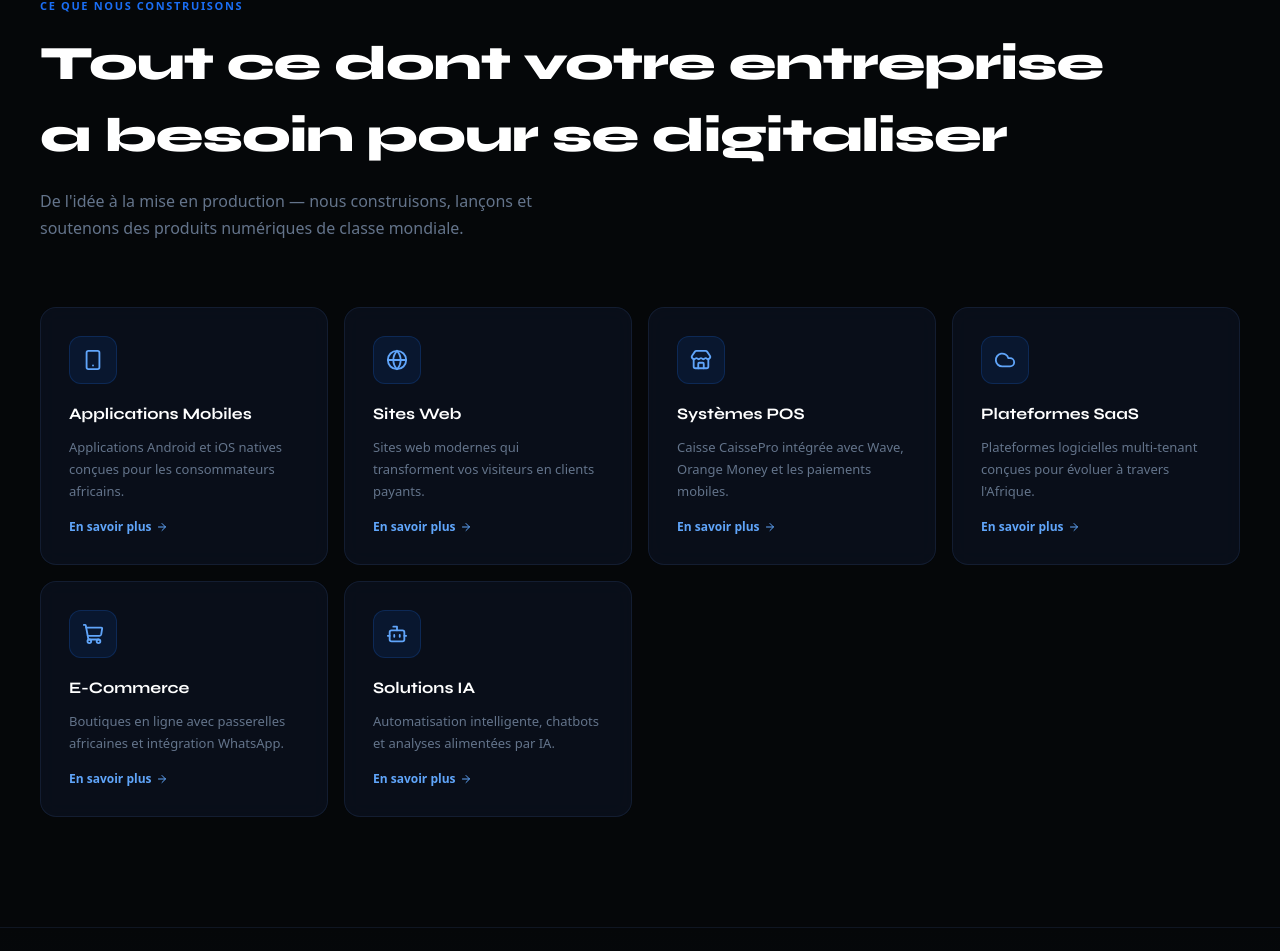
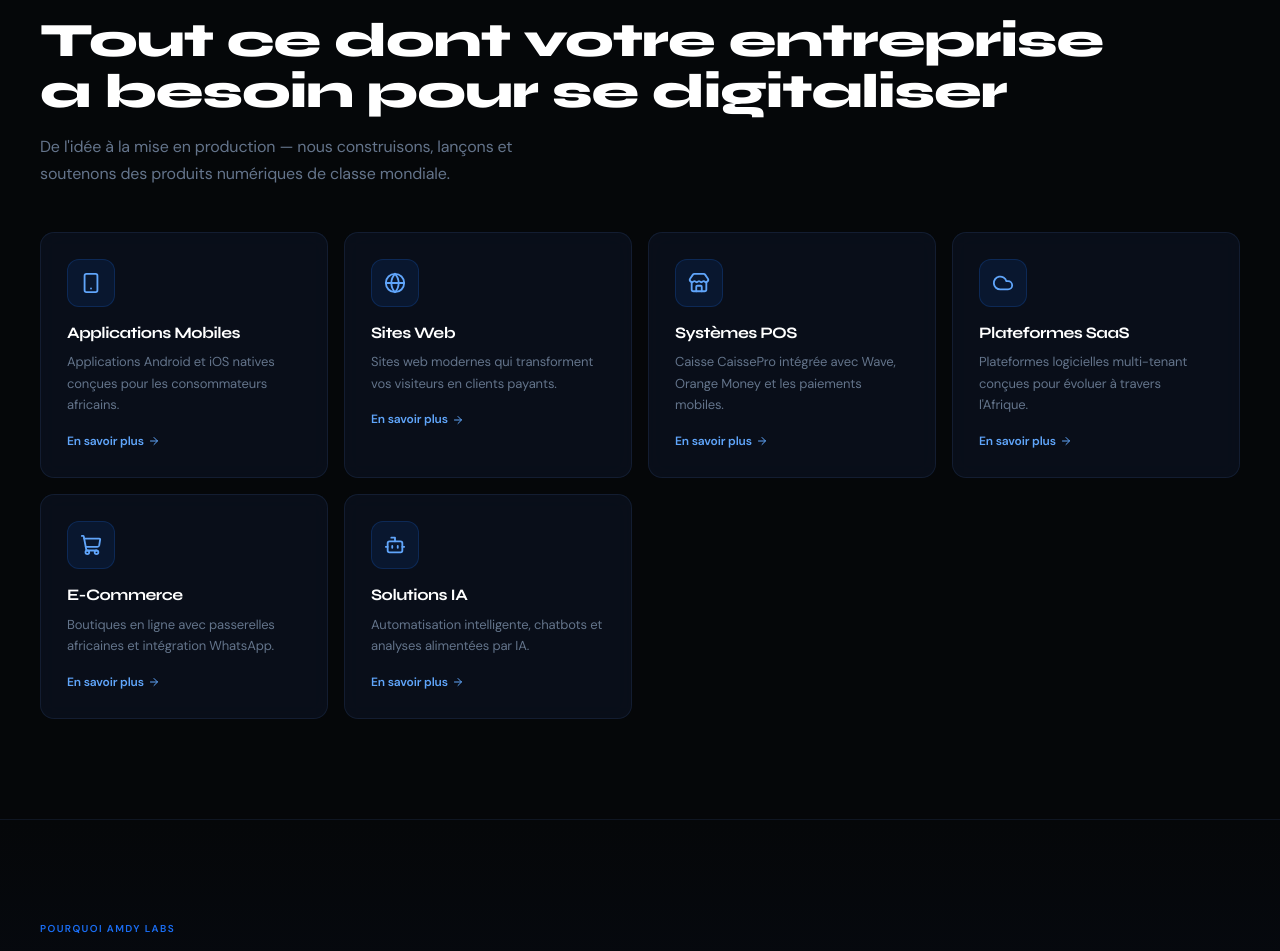
Before and after one commit to Amdyb/Amdylabs, a Next.js app: page / in a window 1280 px wide. Shown: the part 1421-2372 px from the top of the page. Built offline with nearby package versions, Linux system fonts and the light colour scheme.

Commit message:
design: tighter typography — spacing, line-heights, letter-spacing, section rhythm

```diff
--- a/app/(marketing)/page.tsx
+++ b/app/(marketing)/page.tsx
@@ -157,8 +157,8 @@ export default function HomePage() {
               <span style={{ background: 'linear-gradient(135deg,#60a5fa,#00e676)', WebkitBackgroundClip: 'text', WebkitTextFillColor: 'transparent', backgroundClip: 'text' }}>{t.h1b}</span><br />
               {t.h1c}
             </h1>
-            <p style={{ fontSize: 17, color: '#94a3b8', maxWidth: 500, marginBottom: 40, lineHeight: 1.78 }}>{t.sub}</p>
-            <div style={{ display: 'flex', gap: 14, flexWrap: 'wrap', marginBottom: 52 }}>
+            <p style={{ fontSize: 17, color: '#94a3b8', maxWidth: 500, marginBottom: 40, lineHeight: 1.72 }}>{t.sub}</p>
+            <div style={{ display: 'flex', gap: 14, flexWrap: 'wrap', marginBottom: 44 }}>
               <Link href="/contact" style={{ display: 'inline-flex', alignItems: 'center', gap: 8, background: 'linear-gradient(135deg,#1a6ef5,#0050c8)', color: '#fff', padding: '15px 32px', borderRadius: 10, fontWeight: 700, fontSize: 15, textDecoration: 'none', boxShadow: '0 8px 32px rgba(26,110,245,0.4)' }}>
                 <Rocket size={16} /> {t.cta1}
               </Link>
@@ -195,23 +195,23 @@ export default function HomePage() {
       </div>
 
       {/* SERVICES */}
-      <section style={{ padding: '110px 24px' }}>
+      <section style={{ padding: '100px 24px' }}>
         <div style={{ maxWidth: 1200, margin: '0 auto' }}>
-          <div style={{ marginBottom: 64 }}>
-            <p style={{ fontSize: 11, fontWeight: 700, color: '#1a6ef5', letterSpacing: '0.15em', textTransform: 'uppercase', marginBottom: 14 }}>{t.servicesTag}</p>
+          <div style={{ marginBottom: 44 }}>
+            <p style={{ fontSize: 10, fontWeight: 600, color: '#1a6ef5', letterSpacing: '0.14em', textTransform: 'uppercase', marginBottom: 14 }}>{t.servicesTag}</p>
             <h2 style={{ fontFamily: 'Syne, system-ui', fontSize: 'clamp(30px,4vw,48px)', fontWeight: 800, marginBottom: 16, letterSpacing: '-0.02em', whiteSpace: 'pre-line' }}>{t.servicesTitle}</h2>
             <p style={{ fontSize: 16, color: '#64748b', maxWidth: 520, lineHeight: 1.7 }}>{t.servicesSub}</p>
           </div>
           <div style={{ display: 'grid', gridTemplateColumns: 'repeat(auto-fit, minmax(280px,1fr))', gap: 16 }}>
             {SERVICES.map(({ Icon, fr, en: en_, descFr, descEn }, i) => (
-              <div key={i} style={{ background: 'rgba(13,20,37,0.6)', border: '1px solid rgba(30,45,74,0.5)', borderRadius: 16, padding: 28, backdropFilter: 'blur(10px)', transition: 'all 0.3s' }}
+              <div key={i} style={{ background: 'rgba(13,20,37,0.6)', border: '1px solid rgba(30,45,74,0.5)', borderRadius: 14, padding: 26, backdropFilter: 'blur(10px)', transition: 'all 0.3s' }}
                 onMouseEnter={e => { const el = e.currentTarget as HTMLElement; el.style.borderColor='rgba(26,110,245,0.5)'; el.style.transform='translateY(-4px)'; el.style.boxShadow='0 20px 60px rgba(26,110,245,0.1)' }}
                 onMouseLeave={e => { const el = e.currentTarget as HTMLElement; el.style.borderColor='rgba(30,45,74,0.5)'; el.style.transform='none'; el.style.boxShadow='none' }}>
                 <div style={{ width: 48, height: 48, background: 'rgba(26,110,245,0.1)', border: '1px solid rgba(26,110,245,0.2)', borderRadius: 12, display: 'flex', alignItems: 'center', justifyContent: 'center', marginBottom: 18 }}>
                   <Icon size={22} color="#60a5fa" />
                 </div>
                 <h3 style={{ fontFamily: 'Syne, system-ui', fontSize: 16, fontWeight: 700, marginBottom: 10 }}>{lang === 'fr' ? fr : en_}</h3>
-                <p style={{ fontSize: 13, color: '#64748b', lineHeight: 1.7, marginBottom: 16 }}>{lang === 'fr' ? descFr : descEn}</p>
+                <p style={{ fontSize: 13, color: '#64748b', lineHeight: 1.65, marginBottom: 16 }}>{lang === 'fr' ? descFr : descEn}</p>
                 <Link href="/services" style={{ fontSize: 12, color: '#60a5fa', fontWeight: 600, textDecoration: 'none', display: 'flex', alignItems: 'center', gap: 4 }}>{t.learnMore} <ArrowRight size={12} /></Link>
               </div>
             ))}
@@ -220,10 +220,10 @@ export default function HomePage() {
       </section>
 
       {/* WHY + STATS */}
-      <section ref={statsRef.ref} style={{ padding: '110px 24px', background: 'linear-gradient(180deg,#050709 0%,#080d1a 50%,#050709 100%)', borderTop: '1px solid rgba(30,45,74,0.4)', borderBottom: '1px solid rgba(30,45,74,0.4)' }}>
+      <section ref={statsRef.ref} style={{ padding: '100px 24px', background: 'linear-gradient(180deg,#050709 0%,#080d1a 50%,#050709 100%)', borderTop: '1px solid rgba(30,45,74,0.4)', borderBottom: '1px solid rgba(30,45,74,0.4)' }}>
         <div style={{ maxWidth: 1200, margin: '0 auto', display: 'grid', gridTemplateColumns: 'repeat(auto-fit,minmax(320px,1fr))', gap: 70, alignItems: 'center' }}>
           <div>
-            <p style={{ fontSize: 11, fontWeight: 700, color: '#1a6ef5', letterSpacing: '0.15em', textTransform: 'uppercase', marginBottom: 14 }}>{t.whyTag}</p>
+            <p style={{ fontSize: 10, fontWeight: 600, color: '#1a6ef5', letterSpacing: '0.14em', textTransform: 'uppercase', marginBottom: 14 }}>{t.whyTag}</p>
             <h2 style={{ fontFamily: 'Syne, system-ui', fontSize: 'clamp(30px,4vw,48px)', fontWeight: 800, marginBottom: 18, letterSpacing: '-0.02em', whiteSpace: 'pre-line' }}>{t.whyTitle}</h2>
             <p style={{ fontSize: 15, color: '#64748b', marginBottom: 30, lineHeight: 1.75 }}>{t.whySub}</p>
             <ul style={{ listStyle: 'none', padding: 0, display: 'flex', flexDirection: 'column', gap: 14 }}>
@@ -250,11 +250,11 @@ export default function HomePage() {
       </section>
 
       {/* PROJECTS */}
-      <section style={{ padding: '110px 24px' }}>
+      <section style={{ padding: '100px 24px' }}>
         <div style={{ maxWidth: 1200, margin: '0 auto' }}>
-          <div style={{ display: 'flex', justifyContent: 'space-between', alignItems: 'flex-end', marginBottom: 56, flexWrap: 'wrap', gap: 16 }}>
+          <div style={{ display: 'flex', justifyContent: 'space-between', alignItems: 'flex-end', marginBottom: 44, flexWrap: 'wrap', gap: 16 }}>
             <div>
-              <p style={{ fontSize: 11, fontWeight: 700, color: '#1a6ef5', letterSpacing: '0.15em', textTransform: 'uppercase', marginBottom: 14 }}>{t.projectsTag}</p>
+              <p style={{ fontSize: 10, fontWeight: 600, color: '#1a6ef5', letterSpacing: '0.14em', textTransform: 'uppercase', marginBottom: 14 }}>{t.projectsTag}</p>
               <h2 style={{ fontFamily: 'Syne, system-ui', fontSize: 'clamp(30px,4vw,48px)', fontWeight: 800, letterSpacing: '-0.02em' }}>{t.projectsTitle}</h2>
             </div>
             <Link href="/projects" style={{ color: '#60a5fa', textDecoration: 'none', fontSize: 14, fontWeight: 600, display: 'flex', alignItems: 'center', gap: 4 }}>{t.seeAll} <ArrowRight size={14} /></Link>
@@ -275,7 +275,7 @@ export default function HomePage() {
                     {p.tags.map(tag => <span key={tag} style={{ background: 'rgba(26,110,245,0.1)', border: '1px solid rgba(26,110,245,0.2)', borderRadius: 4, padding: '3px 9px', fontSize: 10, color: '#60a5fa' }}>{tag}</span>)}
                   </div>
                   <h3 style={{ fontFamily: 'Syne, system-ui', fontSize: 20, fontWeight: 700, marginBottom: 10 }}>{p.name}</h3>
-                  <p style={{ fontSize: 13, color: '#64748b', lineHeight: 1.7 }}>{lang==='fr' ? p.descFr : p.descEn}</p>
+                  <p style={{ fontSize: 13, color: '#64748b', lineHeight: 1.65 }}>{lang==='fr' ? p.descFr : p.descEn}</p>
                 </div>
               </div>
             ))}
@@ -284,12 +284,12 @@ export default function HomePage() {
       </section>
 
       {/* BUILT FOR AFRICA */}
-      <section style={{ padding: '110px 24px', background: 'linear-gradient(135deg,#04081a,#060d1e,#04081a)', borderTop: '1px solid rgba(30,45,74,0.4)' }}>
+      <section style={{ padding: '100px 24px', background: 'linear-gradient(135deg,#04081a,#060d1e,#04081a)', borderTop: '1px solid rgba(30,45,74,0.4)' }}>
         <div style={{ maxWidth: 1200, margin: '0 auto', display: 'grid', gridTemplateColumns: 'repeat(auto-fit,minmax(320px,1fr))', gap: 70, alignItems: 'start' }}>
           <div>
-            <p style={{ fontSize: 11, fontWeight: 700, color: '#00e676', letterSpacing: '0.15em', textTransform: 'uppercase', marginBottom: 14 }}>{t.africaTag}</p>
+            <p style={{ fontSize: 10, fontWeight: 600, color: '#00e676', letterSpacing: '0.14em', textTransform: 'uppercase', marginBottom: 14 }}>{t.africaTag}</p>
             <h2 style={{ fontFamily: 'Syne, system-ui', fontSize: 'clamp(30px,4vw,48px)', fontWeight: 800, marginBottom: 18, letterSpacing: '-0.02em', whiteSpace: 'pre-line' }}>{t.africaTitle}</h2>
-            <p style={{ fontSize: 15, color: '#64748b', lineHeight: 1.75, marginBottom: 36 }}>{t.africaSub}</p>
+            <p style={{ fontSize: 15, color: '#64748b', lineHeight: 1.7, marginBottom: 36 }}>{t.africaSub}</p>
             <div style={{ display: 'grid', gridTemplateColumns: '1fr 1fr', gap: 12 }}>
               {t.africaFeatures.map((title, i) => {
                 const Icon = AFRICA_ICONS[i]
@@ -334,12 +334,12 @@ export default function HomePage() {
       </section>
 
       {/* CTA */}
-      <section style={{ padding: '90px 24px' }}>
+      <section style={{ padding: '80px 24px' }}>
         <div style={{ maxWidth: 1100, margin: '0 auto' }}>
           <div style={{ background: 'linear-gradient(135deg,#0a1628,#0d1f4a)', border: '1px solid rgba(30,45,74,0.6)', borderRadius: 24, padding: '80px 48px', textAlign: 'center', position: 'relative', overflow: 'hidden' }}>
             <div style={{ position: 'absolute', width: 500, height: 500, background: '#1a6ef5', borderRadius: '50%', filter: 'blur(130px)', top: '50%', left: '50%', transform: 'translate(-50%,-50%)', opacity: 0.08 }} />
             <div style={{ position: 'relative' }}>
-              <p style={{ fontSize: 11, fontWeight: 700, color: '#60a5fa', letterSpacing: '0.15em', textTransform: 'uppercase', marginBottom: 16 }}>{t.ctaTag}</p>
+              <p style={{ fontSize: 10, fontWeight: 600, color: '#60a5fa', letterSpacing: '0.14em', textTransform: 'uppercase', marginBottom: 16 }}>{t.ctaTag}</p>
               <h2 style={{ fontFamily: 'Syne, system-ui', fontSize: 'clamp(32px,5vw,56px)', fontWeight: 800, marginBottom: 20, letterSpacing: '-0.02em', whiteSpace: 'pre-line' }}>{t.ctaTitle}</h2>
               <p style={{ color: '#64748b', fontSize: 17, marginBottom: 44, maxWidth: 540, marginLeft: 'auto', marginRight: 'auto', lineHeight: 1.7 }}>{t.ctaSub}</p>
               <div style={{ display: 'flex', gap: 14, justifyContent: 'center', flexWrap: 'wrap' }}>
@@ -356,9 +356,9 @@ export default function HomePage() {
       </section>
 
       {/* FAQ */}
-      <section style={{ padding: '90px 24px', background: '#080d1a', borderTop: '1px solid rgba(30,45,74,0.4)' }}>
+      <section style={{ padding: '80px 24px', background: '#080d1a', borderTop: '1px solid rgba(30,45,74,0.4)' }}>
         <div style={{ maxWidth: 860, margin: '0 auto' }}>
-          <p style={{ fontSize: 11, fontWeight: 700, color: '#1a6ef5', letterSpacing: '0.15em', textTransform: 'uppercase', marginBottom: 14, textAlign: 'center' }}>{t.faqTag}</p>
+          <p style={{ fontSize: 10, fontWeight: 600, color: '#1a6ef5', letterSpacing: '0.14em', textTransform: 'uppercase', marginBottom: 14, textAlign: 'center' }}>{t.faqTag}</p>
           <h2 style={{ fontFamily: 'Syne, system-ui', fontSize: 'clamp(28px,4vw,44px)', fontWeight: 800, textAlign: 'center', marginBottom: 48, letterSpacing: '-0.02em' }}>{t.faqTitle}</h2>
           <div style={{ display: 'flex', flexDirection: 'column', gap: 10 }}>
             {t.faq.map(([q, a], i) => (
@@ -366,7 +366,7 @@ export default function HomePage() {
                 <button onClick={() => setOpenFaq(openFaq===i ? null : i)} style={{ width: '100%', display: 'flex', justifyContent: 'space-between', alignItems: 'center', padding: '20px 24px', background: 'none', border: 'none', color: '#e2e8f0', cursor: 'pointer', fontSize: 14, fontWeight: 600, textAlign: 'left', gap: 16, fontFamily: 'inherit' }}>
                   {q}<span style={{ fontSize: 20, color: '#1a6ef5', transform: openFaq===i ? 'rotate(45deg)' : 'none', transition: 'transform 0.3s', flexShrink: 0 }}>+</span>
                 </button>
-                {openFaq===i && <div style={{ padding: '0 24px 20px', fontSize: 14, color: '#64748b', lineHeight: 1.75 }}>{a}</div>}
+                {openFaq===i && <div style={{ padding: '0 24px 20px', fontSize: 14, color: '#64748b', lineHeight: 1.7 }}>{a}</div>}
               </div>
             ))}
           </div>
--- a/app/globals.css
+++ b/app/globals.css
@@ -19,12 +19,55 @@ html { scroll-behavior: smooth; }
 body {
   background: var(--black);
   color: #fff;
-  font-family: var(--font-dm-sans, system-ui), sans-serif;
+  font-family: 'DM Sans', system-ui, -apple-system, sans-serif;
+  font-size: 15px;
+  line-height: 1.6;
   -webkit-font-smoothing: antialiased;
+  -moz-osx-font-smoothing: grayscale;
   overflow-x: hidden;
+  letter-spacing: -0.01em;
 }
 
-/* Scrollbar */
+/* ── Typography scale ───────────────────────────────────────── */
+h1, h2, h3, h4, h5, h6 {
+  font-family: 'Syne', system-ui, sans-serif;
+  font-weight: 800;
+  line-height: 1.05;
+  letter-spacing: -0.03em;
+  color: #fff;
+}
+
+h1 { font-size: clamp(36px, 5.5vw, 68px); }
+h2 { font-size: clamp(26px, 3.5vw, 46px); }
+h3 { font-size: clamp(18px, 2vw, 22px); }
+h4 { font-size: 16px; letter-spacing: -0.02em; }
+
+p {
+  font-family: 'DM Sans', system-ui, sans-serif;
+  font-weight: 400;
+  line-height: 1.72;
+  color: #64748b;
+}
+
+a { color: inherit; }
+
+/* ── Tag / label style ──────────────────────────────────────── */
+.tag {
+  font-family: 'DM Sans', system-ui, sans-serif;
+  font-size: 11px;
+  font-weight: 600;
+  letter-spacing: 0.12em;
+  text-transform: uppercase;
+  color: #1a6ef5;
+}
+
+/* ── Buttons ────────────────────────────────────────────────── */
+button { font-family: 'DM Sans', system-ui, sans-serif; }
+
+/* ── Scrollbar ──────────────────────────────────────────────── */
 ::-webkit-scrollbar { width: 4px; }
 ::-webkit-scrollbar-track { background: var(--navy); }
 ::-webkit-scrollbar-thumb { background: var(--border); border-radius: 4px; }
+
+/* ── Selection ──────────────────────────────────────────────── */
+::selection { background: rgba(26,110,245,0.3); color: #fff; }
--- a/app/layout.tsx
+++ b/app/layout.tsx
@@ -7,7 +7,7 @@ export const metadata: Metadata = {
   keywords: 'African technology company, software development Africa, app development Senegal, POS system Africa',
   openGraph: {
     title: 'AMDY LABS — Construire l\'Avenir Numérique de l\'Afrique',
-    description: 'We create modern apps, websites, and software solutions that help African businesses grow, compete, and scale.',
+    description: 'AMDY LABS conçoit des applications mobiles, sites web, logiciels et plateformes numériques pour les entreprises africaines.',
     url: 'https://amdylabs.com',
     siteName: 'AMDY LABS',
     type: 'website',
@@ -17,11 +17,14 @@ export const metadata: Metadata = {
 
 export default function RootLayout({ children }: { children: React.ReactNode }) {
   return (
-    <html lang="en">
+    <html lang="fr">
       <head>
         <link rel="preconnect" href="https://fonts.googleapis.com" />
         <link rel="preconnect" href="https://fonts.gstatic.com" crossOrigin="anonymous" />
-        <link href="https://fonts.googleapis.com/css2?family=Syne:wght@400;600;700;800&family=DM+Sans:wght@300;400;500;600&display=swap" rel="stylesheet" />
+        <link
+          href="https://fonts.googleapis.com/css2?family=Syne:wght@700;800&family=DM+Sans:ital,opsz,wght@0,9..40,300;0,9..40,400;0,9..40,500;0,9..40,600;1,9..40,400&display=swap"
+          rel="stylesheet"
+        />
       </head>
       <body style={{ margin: 0, padding: 0 }}>{children}</body>
     </html>
--- a/components/marketing/Footer.tsx
+++ b/components/marketing/Footer.tsx
@@ -7,15 +7,15 @@ export default function Footer() {
   return (
     <footer style={{ background: '#04081a', borderTop: '1px solid rgba(30,45,74,0.5)', padding: '70px 24px 32px' }}>
       <div style={{ maxWidth: 1200, margin: '0 auto' }}>
-        <div style={{ display: 'grid', gridTemplateColumns: 'repeat(auto-fit, minmax(180px, 1fr))', gap: 44, marginBottom: 52 }}>
+        <div style={{ display: 'grid', gridTemplateColumns: 'repeat(auto-fit, minmax(180px, 1fr))', gap: 44, marginBottom: 44 }}>
           <div>
             <div style={{ display: 'flex', alignItems: 'center', gap: 10, marginBottom: 16 }}>
               <Image src="/logo-amdylabs.png" alt="AMDY LABS" width={42} height={42} style={{ borderRadius: '50%' }} />
-              <span style={{ fontFamily: 'Syne, system-ui', fontWeight: 800, fontSize: 20, color: '#fff', letterSpacing: '-0.01em' }}>
+              <span style={{ fontFamily: 'Syne, system-ui', fontWeight: 800, fontSize: 20, color: '#fff', letterSpacing: '-0.02em' }}>
                 AMDY <span style={{ color: '#60a5fa' }}>LABS</span>
               </span>
             </div>
-            <p style={{ fontSize: 13, color: '#475569', lineHeight: 1.8, maxWidth: 240, marginBottom: 18 }}>
+            <p style={{ fontSize: 13, color: '#475569', lineHeight: 1.72, maxWidth: 240, marginBottom: 18 }}>
               Construire l&apos;avenir numérique de l&apos;Afrique — une solution à la fois.<br />
               Fondé par <strong style={{ color: '#64748b' }}>Amdy Boubacar</strong>.
             </p>
```
Also changed, not shown: app/(marketing)/about/page.tsx (+11 -11 lines), app/(marketing)/contact/page.tsx (+4 -4 lines), app/(marketing)/projects/page.tsx (+5 -5 lines), app/(marketing)/services/page.tsx (+5 -5 lines).
